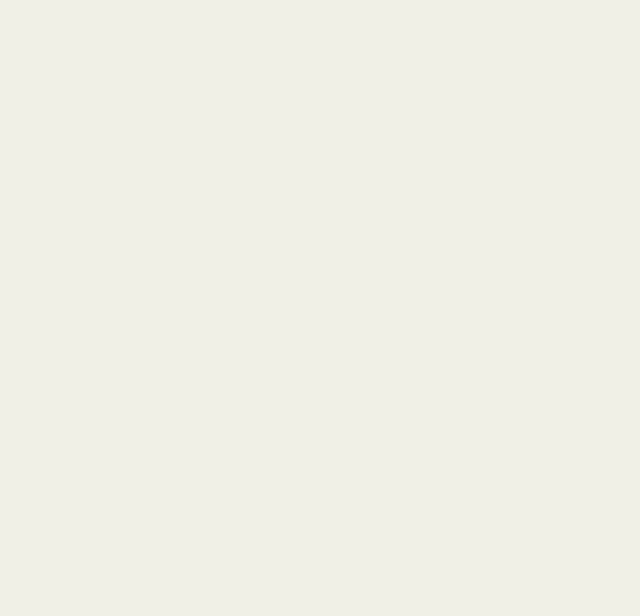
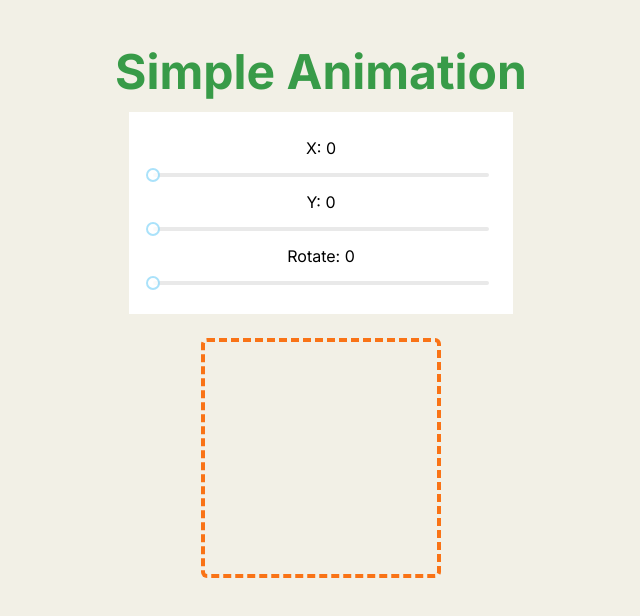
Before and after one commit to Ahsan-Ullah1871/Framer-motion, a Next.js app: page / in a window 1280 px wide. Shown: the top 616 px of the page, without its empty margins (319-959 px from the left). Built offline with nearby package versions, Linux system fonts and the light colour scheme.

Commit message:
- simple animation overview completed

```diff
--- a/app/page.tsx
+++ b/app/page.tsx
@@ -1,5 +1,10 @@
+import Overview from "$/components/ByPages/Overview/Overview";
 import Image from "next/image";
 
 export default function Home() {
-	return <div className=" min-h-screen max-w-screen  "></div>;
+	return (
+		<div className=" min-h-screen max-w-screen  px-6 py-12 ">
+			<Overview />
+		</div>
+	);
 }
--- /dev/null
+++ b/components/ByPages/Overview/Overview.tsx
@@ -0,0 +1,11 @@
+import Animation from "$/components/UI/Overview/Animation";
+
+const Overview = () => {
+	return (
+		<div>
+			<Animation />
+		</div>
+	);
+};
+
+export default Overview;
--- /dev/null
+++ b/components/UI/Controller/AnimationController.tsx
@@ -0,0 +1,30 @@
+import Slider from "rc-slider";
+import "rc-slider/assets/index.css";
+
+const AnimationController = ({
+	max,
+	min,
+	value,
+	onChange,
+}: {
+	max: number;
+	min: number;
+	value: number;
+	onChange: (value: number) => void;
+}) => {
+	return (
+		<div className=" w-full">
+			<Slider
+				className=" "
+				allowCross={false}
+				value={value}
+				max={max}
+				min={min}
+				defaultValue={[0, max]}
+				onChange={(vl: number) => onChange(vl)}
+			/>
+		</div>
+	);
+};
+
+export default AnimationController;
--- /dev/null
+++ b/components/UI/Overview/Animation.tsx
@@ -0,0 +1,63 @@
+"use client";
+import { useState } from "react";
+import Header from "../Text/Header";
+import { motion } from "framer-motion";
+import AnimationController from "../Controller/AnimationController";
+
+const Animation = () => {
+	const [x, setX] = useState(0);
+	const [y, setY] = useState(0);
+	const [rotate, setRotate] = useState(0);
+
+	return (
+		<div>
+			<Header
+				className="text-center text-[#389B48]"
+				title="Simple Animation"
+			/>
+			{/* Controller */}
+			<div className=" bg-white p-6 max-w-sm  flex flex-col  items-center justify-center gap-2  mx-auto mt-4 ">
+				{/* X */}
+				<div className="flex flex-col gap-2 w-full">
+					<p className="text-center">X: {x}</p>
+					<AnimationController
+						min={0}
+						max={300}
+						onChange={(vl) => setX(vl)}
+						value={x}
+					/>
+				</div>
+				{/* Y */}
+				<div className="flex flex-col gap-2 w-full mx-auto">
+					<p className="text-center">Y: {y}</p>
+					<AnimationController
+						min={0}
+						max={300}
+						onChange={(vl) => setY(vl)}
+						value={y}
+					/>
+				</div>
+
+				<div className="flex flex-col gap-2 w-full">
+					<p className="text-center">
+						Rotate: {rotate}
+					</p>
+					<AnimationController
+						min={0}
+						max={360}
+						onChange={(vl) => setRotate(vl)}
+						value={rotate}
+					/>
+				</div>
+			</div>
+
+			{/* Motion  */}
+			<motion.div
+				className=" w-60 h-60 border-4 border-orange-500 border-dashed rounded-md mx-auto mt-6"
+				animate={{ x: x, y: y, rotate: rotate }}
+			/>
+		</div>
+	);
+};
+
+export default Animation;
--- /dev/null
+++ b/components/UI/Text/Header.tsx
@@ -0,0 +1,11 @@
+import { cn } from "$/utils/classNames";
+
+const Header = ({ title, className }: { title: string; className: string }) => {
+	return (
+		<h1 className={cn(" text-black font-bold text-5xl", className)}>
+			{title}
+		</h1>
+	);
+};
+
+export default Header;
--- a/package.json
+++ b/package.json
@@ -9,10 +9,13 @@
     "lint": "next lint"
   },
   "dependencies": {
+    "clsx": "^2.0.0",
     "framer-motion": "^10.16.4",
     "next": "14.0.0",
+    "rc-slider": "^10.3.1",
     "react": "^18",
-    "react-dom": "^18"
+    "react-dom": "^18",
+    "tailwind-merge": "^2.0.0"
   },
   "devDependencies": {
     "@types/node": "^20",
--- /dev/null
+++ b/utils/classNames.ts
@@ -0,0 +1,6 @@
+import { ClassValue, clsx } from "clsx";
+import { twMerge } from "tailwind-merge";
+
+export function cn(...inputs: ClassValue[]) {
+	return twMerge(clsx(inputs));
+}
```
Also changed, not shown: 1 other file (tests, documents, lock files or other folders).
